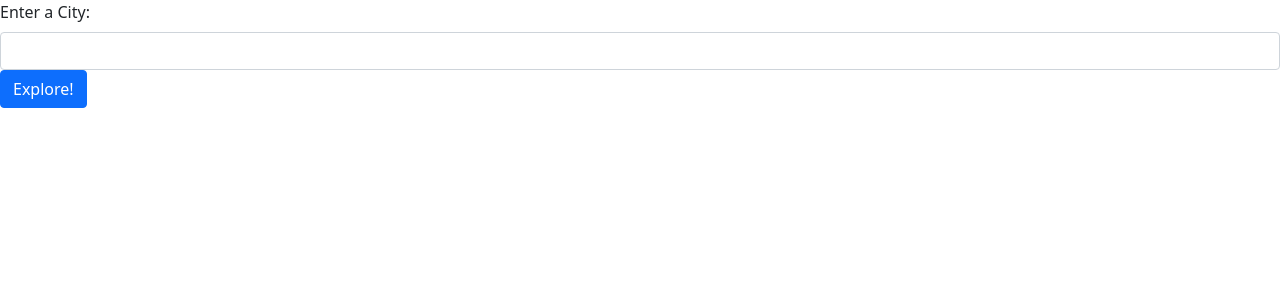
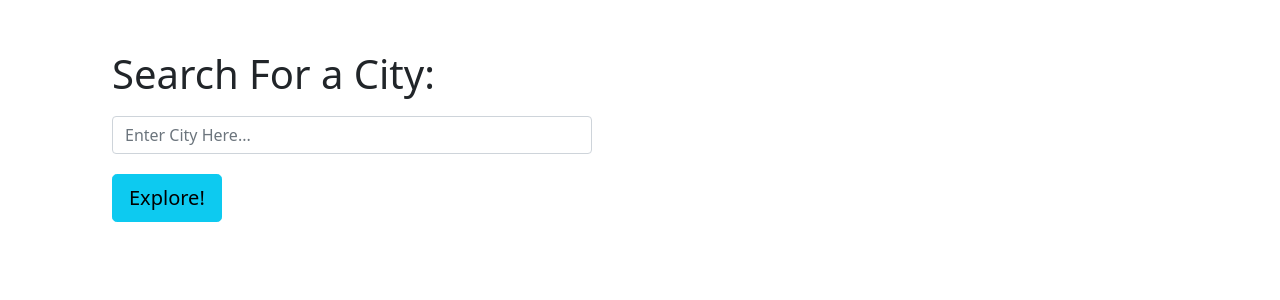
Before and after one commit to ryanemmans/city-explorer, a React (Create React App) app: page / in a window 1280 px wide. Shown: the top 300 px of the page. Built offline with nearby package versions, Linux system fonts and the light colour scheme.

Commit message:
Added map image, styled page with Bootstrap.

```diff
--- a/src/App.js
+++ b/src/App.js
@@ -1,8 +1,12 @@
 import { Component } from 'react';
 import axios from 'axios';
 import 'bootstrap/dist/css/bootstrap.min.css';
+import Container from 'react-bootstrap/Container';
+// import Row from 'react-bootstrap/Row';
+// import Col from 'react-bootstrap/Col';
 import Form from 'react-bootstrap/Form';
 import Button from 'react-bootstrap/Button';
+import Image from 'react-bootstrap/Image';
 
 export default class App extends Component {
   constructor(props) {
@@ -24,21 +28,27 @@ export default class App extends Component {
   render() {
     console.log(this.state.location);
     return (
+      <Container>
         <Form>
           <Form.Group>
-          <Form.Label>Enter a City: </Form.Label>
-          <Form.Control onChange={(e) => this.setState({ searchQuery: e.target.value })} value={this.state.searchQuery} />
-          <Button onClick={this.handleSearchClick}>Explore!</Button>
+            <Form.Label style={{ margin: '50px 0px 0px 30px' }}><h1>Search For a City: </h1></Form.Label>
+            <Form.Control placeholder='Enter City Here...' style={{ margin: '10px 0px 20px 30px', width: '30rem' }} onChange={(e) => this.setState({ searchQuery: e.target.value })} value={this.state.searchQuery} />
+            <Button variant='info' size='lg' style={{ margin: '0px 0px 20px 30px' }} onClick={this.handleSearchClick}>Explore!</Button>
             {
               this.state.location.place_id &&
-            <>
-              <h2>The city is: {this.state.location.display_name}</h2>
-              <h3>The city is: {this.state.location.lat}</h3>
-              <h3>The city is: {this.state.location.lon}</h3>
-            </>
+              <div>
+                <div style={{ margin: '0px 0px 20px 30px', border: '1px solid lightGray', borderRadius: '4px', padding: '20px', width: '60%' }}>
+                  <h2>Your search: {this.state.location.display_name}</h2>
+                  <h4>Latitude: {this.state.location.lat}</h4>
+                  <h4>Longitude: {this.state.location.lon}</h4>
+                </div>
+                <Image src={`https://maps.locationiq.com/v3/staticmap?key=${process.env.REACT_APP_CITY_KEY}&center=${this.state.location.lat},${this.state.location.lon}&zoom=13`} rounded style={{ boxShadow: '0px 2px 6px gray', margin: '5px 0px 0px 32px' }} />
+                {/* &markers=icon:|${this.state.location.lat}|${this.state.location.lon}| */}
+              </div>
             }
           </Form.Group>
         </Form>
+      </Container >
     );
   }
 }
```
Also changed, not shown: 1 other file (tests, documents, lock files or other folders). Lines whose indentation alone changed are shown as unchanged.
